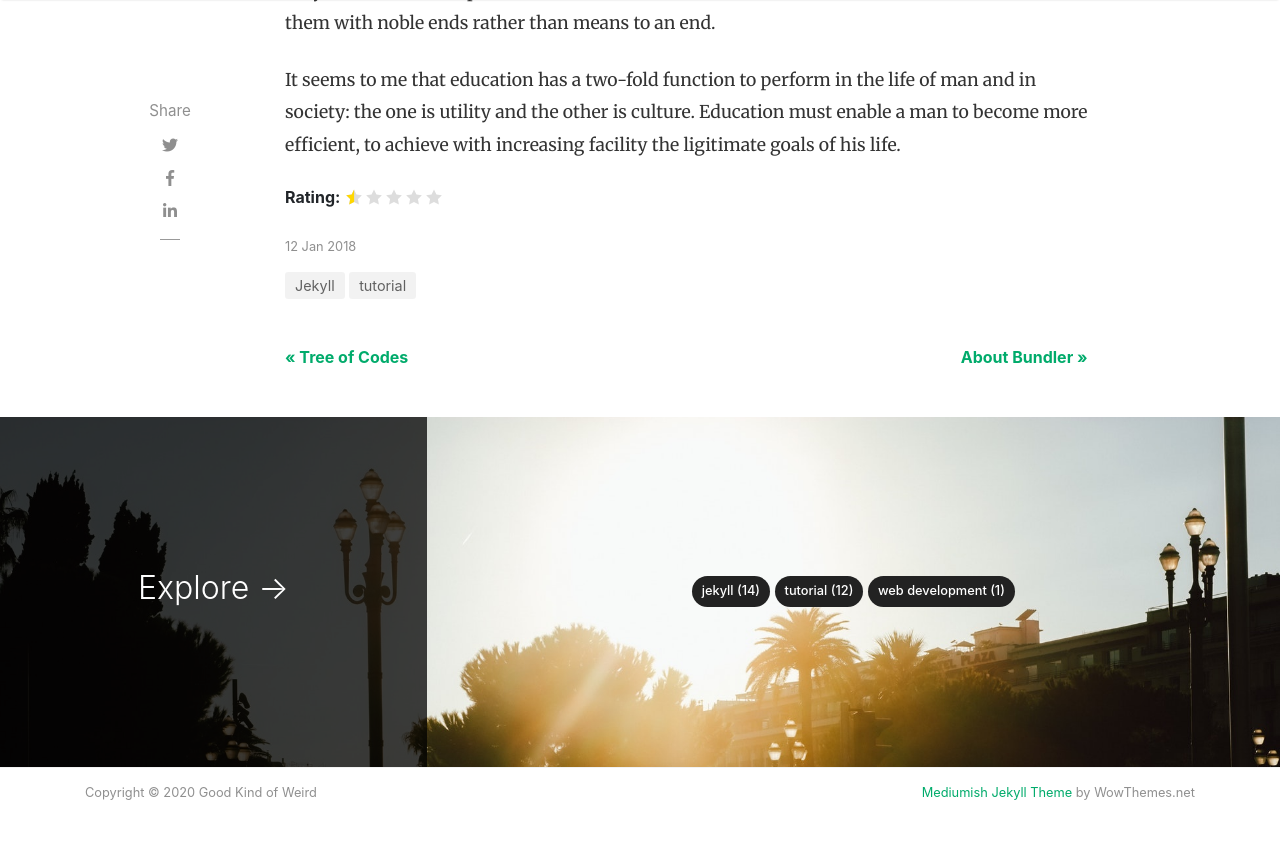
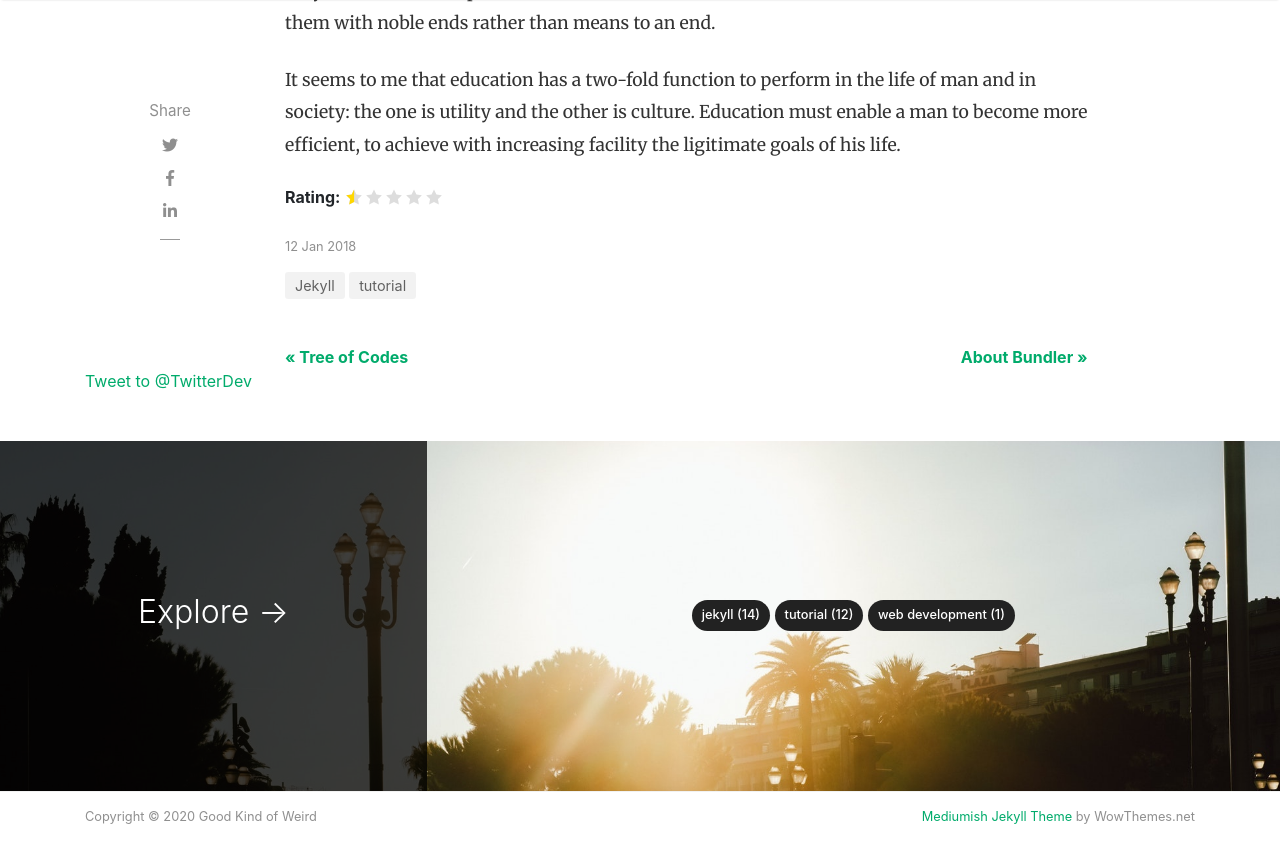
Before and after one commit to iammay1234/iammay1234.github.io, a Jekyll site: the page built from _posts/2018-01-12-we-all-wait-for-summer.md, in a window 1280 px wide and 900 px high, scrolled down 1023 px. Shown: the top 863 px of the window. Built offline with Jekyll 4.4.1, drawn with Linux system fonts in a browser that asks for light colours; nearby versions of some CDN libraries; comment, search, counter and statistics services are not loaded.

Commit message:
testing twitter embed

```diff
--- a/_layouts/post.html
+++ b/_layouts/post.html
@@ -142,6 +142,7 @@ post_class: post-template
 
 <!-- Begin Comments
 ================================================== -->
+<a href="https://twitter.com/intent/tweet?screen_name=TwitterDev&ref_src=twsrc%5Etfw" class="twitter-mention-button" data-show-count="false">Tweet to @TwitterDev</a><script async src="https://platform.twitter.com/widgets.js" charset="utf-8"></script>
 
 {% if post.comments == true %}
     <div class="container">
```
